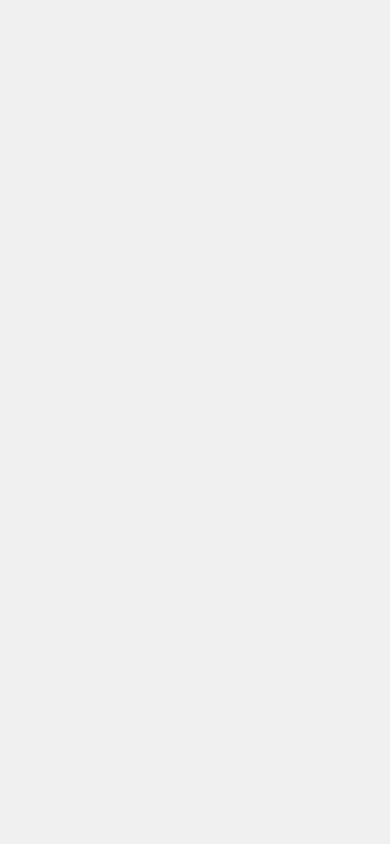
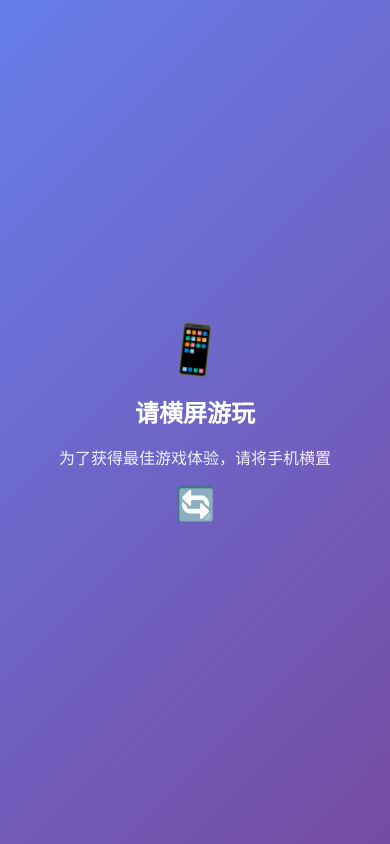
Before and after one commit to 2724955171-cell/2724955171-cell.github.io, a plain HTML site: page index.html in a window 390 px wide. Drawn offline with Linux system fonts and the light colour scheme.

Commit message:
Update index.html

```diff
--- a/index.html
+++ b/index.html
@@ -2,11 +2,22 @@
 <html lang="zh-CN">
 <head>
     <meta charset="UTF-8">
-    <meta name="viewport" content="width=device-width, initial-scale=1.0">
+    <meta name="viewport" content="width=device-width, initial-scale=1.0, maximum-scale=1.0, user-scalable=no">
+    <meta name="apple-mobile-web-app-capable" content="yes">
+    <meta name="apple-mobile-web-app-status-bar-style" content="black-translucent">
+    <meta name="format-detection" content="telephone=no">
     <title>2D横版跑酷游戏</title>
     <link rel="stylesheet" href="style.css">
 </head>
 <body>
+    <div id="orientation-reminder">
+        <div class="orientation-content">
+            <div class="phone-icon">📱</div>
+            <h2>请横屏游玩</h2>
+            <p>为了获得最佳游戏体验，请将手机横置</p>
+            <div class="rotation-icon">🔄</div>
+        </div>
+    </div>
     <div id="game-container">
         <canvas id="gameCanvas"></canvas>
         <div id="gameOver" class="hidden">
```
